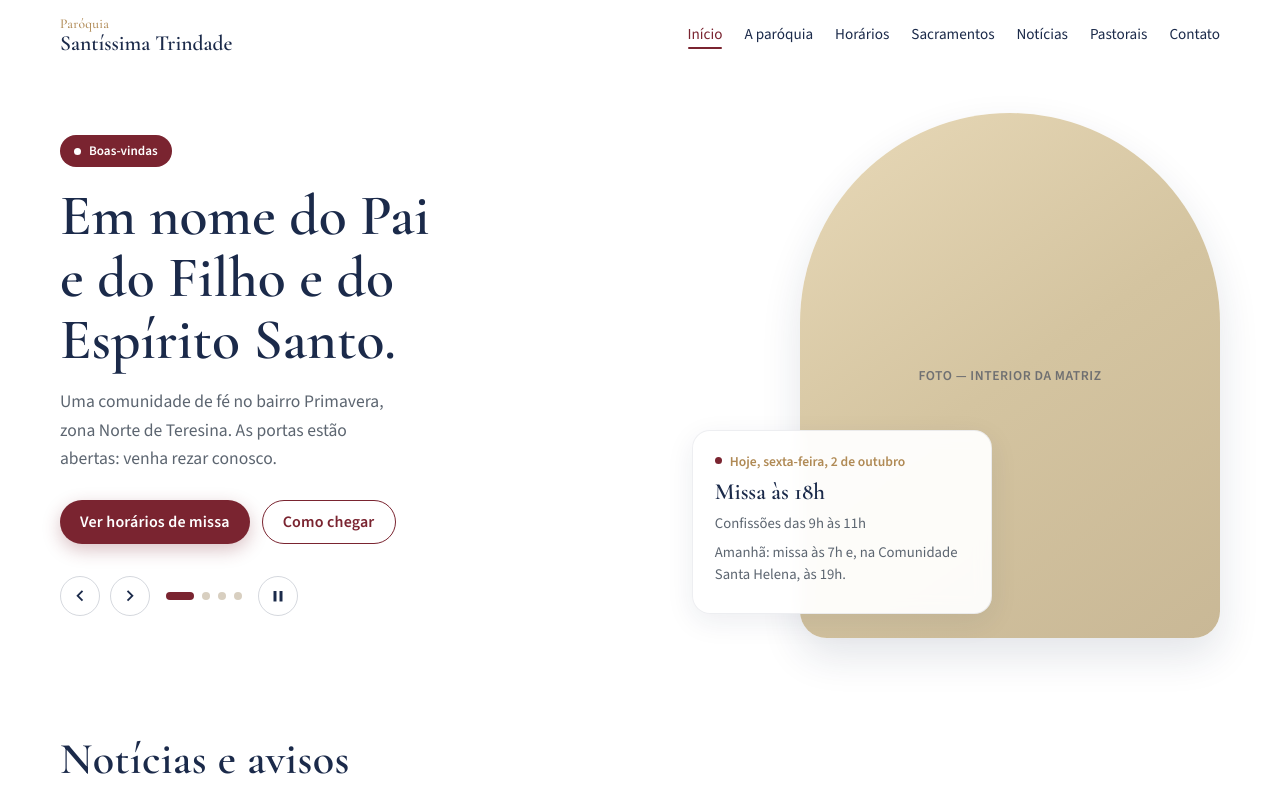
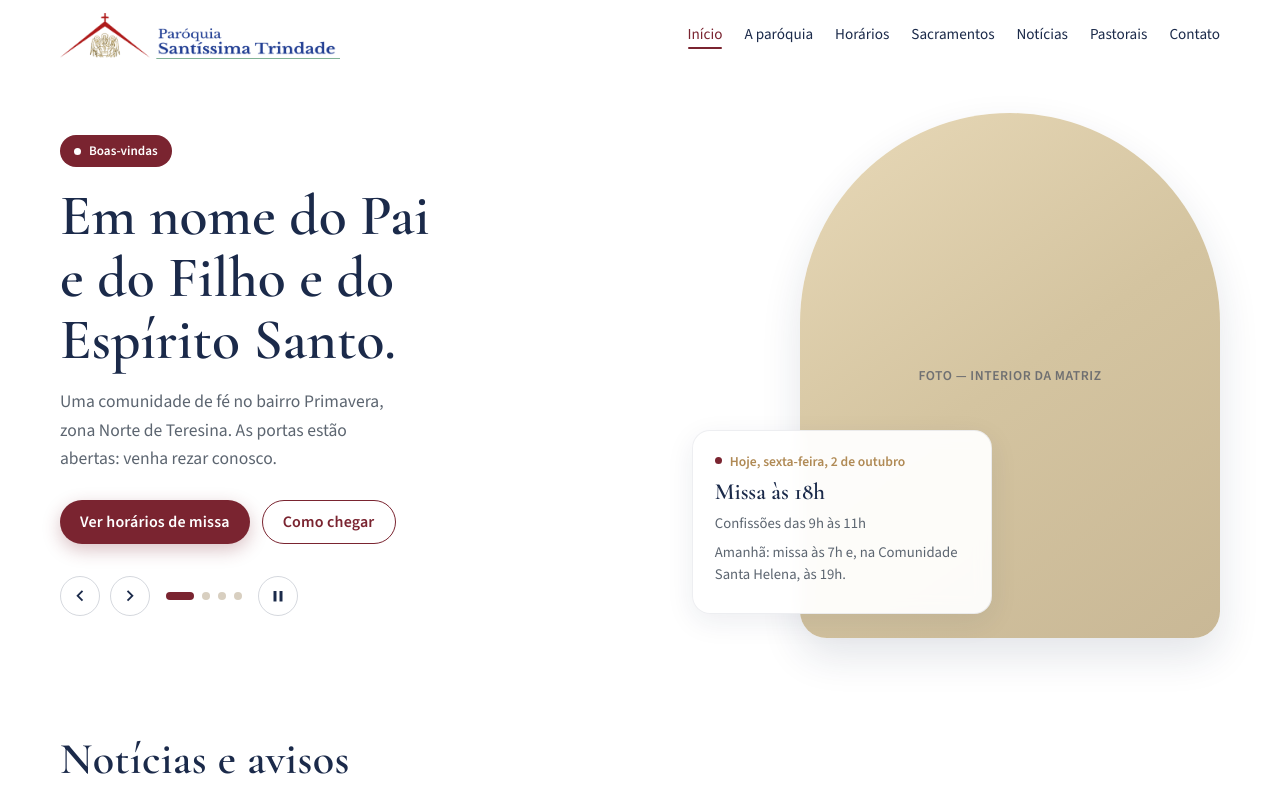
Before and after one commit to EmanuelSilva73/site-santissimatrindade, a Vue app: page / in a window 1280 px wide. Shown: the top 798 px of the page. Built offline with nearby package versions, Linux system fonts and the light colour scheme.

Commit message:
Troca logo de texto pela imagem oficial no cabecalho.

```diff
--- a/src/components/AppFooter.vue
+++ b/src/components/AppFooter.vue
@@ -1,13 +1,13 @@
 <script setup>
 import { site, footer, contact } from '../data/site'
+import AppLogo from './AppLogo.vue'
 </script>
 
 <template>
   <footer class="footer">
     <div class="container footer-inner">
       <div class="footer-brand">
-        <p class="footer-brand__line1">{{ site.logo_line1 }}</p>
-        <p class="footer-brand__line2">{{ site.logo_line2 }}</p>
+        <AppLogo size="footer" />
         <p class="footer-brand__meta">{{ site.archdiocese }}</p>
         <p class="footer-brand__meta">{{ site.forania }}</p>
       </div>
@@ -68,24 +68,9 @@ import { site, footer, contact } from '../data/site'
   gap: 28px;
 }
 
-.footer-brand__line1 {
-  margin: 0;
-  font-family: var(--font-display);
-  font-size: 0.9rem;
-  color: var(--parish-gold);
-}
-
-.footer-brand__line2 {
-  margin: 0 0 12px;
-  font-family: var(--font-display);
-  font-size: 1.55rem;
-  font-weight: 600;
-  color: var(--parish-navy);
-  line-height: 1.15;
-}
 
 .footer-brand__meta {
-  margin: 0;
+  margin: 10px 0 0;
   font-size: 0.9rem;
   color: var(--parish-muted);
   line-height: 1.45;
--- /dev/null
+++ b/src/components/AppLogo.vue
@@ -0,0 +1,54 @@
+<script setup>
+import { site } from '../data/site'
+
+defineProps({
+  /** Visual size variant */
+  size: {
+    type: String,
+    default: 'nav', // 'nav' | 'footer'
+  },
+})
+</script>
+
+<template>
+  <RouterLink to="/" class="app-logo" :class="`app-logo--${size}`">
+    <img
+      src="/logo-paroquia.png"
+      :alt="site.name"
+      class="app-logo__img"
+      width="280"
+      height="72"
+      decoding="async"
+    >
+  </RouterLink>
+</template>
+
+<style scoped>
+.app-logo {
+  display: inline-flex;
+  align-items: center;
+  text-decoration: none;
+  flex-shrink: 0;
+  line-height: 0;
+}
+
+.app-logo__img {
+  display: block;
+  width: auto;
+  height: 52px;
+  max-width: min(280px, 58vw);
+  object-fit: contain;
+}
+
+.app-logo--footer .app-logo__img {
+  height: 40px;
+  max-width: min(220px, 70vw);
+}
+
+@media (max-width: 600px) {
+  .app-logo--nav .app-logo__img {
+    height: 44px;
+    max-width: min(200px, 52vw);
+  }
+}
+</style>
--- a/src/components/AppNavbar.vue
+++ b/src/components/AppNavbar.vue
@@ -1,7 +1,8 @@
 <script setup>
 import { ref, computed, onMounted, onUnmounted } from 'vue'
 import { useRoute } from 'vue-router'
-import { navLinks, site } from '../data/site'
+import { navLinks } from '../data/site'
+import AppLogo from './AppLogo.vue'
 
 const route = useRoute()
 const menuOpen = ref(false)
@@ -43,10 +44,7 @@ const links = computed(() => navLinks)
 <template>
   <header class="navbar" :class="{ 'navbar--scrolled': scrolled }">
     <div class="container navbar-inner">
-      <RouterLink to="/" class="brand" @click="closeMenu">
-        <span class="brand-line1">{{ site.logo_line1 }}</span>
-        <span class="brand-line2">{{ site.logo_line2 }}</span>
-      </RouterLink>
+      <AppLogo size="nav" @click="closeMenu" />
 
       <nav class="nav-links" aria-label="Navegação principal">
         <RouterLink
@@ -110,28 +108,6 @@ const links = computed(() => navLinks)
   gap: 24px;
 }
 
-.brand {
-  display: flex;
-  flex-direction: column;
-  line-height: 1.1;
-  text-decoration: none;
-  flex-shrink: 0;
-}
-
-.brand-line1 {
-  font-family: var(--font-display);
-  font-size: 0.85rem;
-  font-weight: 500;
-  color: var(--parish-gold);
-  letter-spacing: 0.02em;
-}
-
-.brand-line2 {
-  font-family: var(--font-display);
-  font-size: 1.35rem;
-  font-weight: 600;
-  color: var(--parish-navy);
-}
 
 .nav-links {
   display: flex;
```
Also changed, not shown: public/logo-paroquia.png (added).
